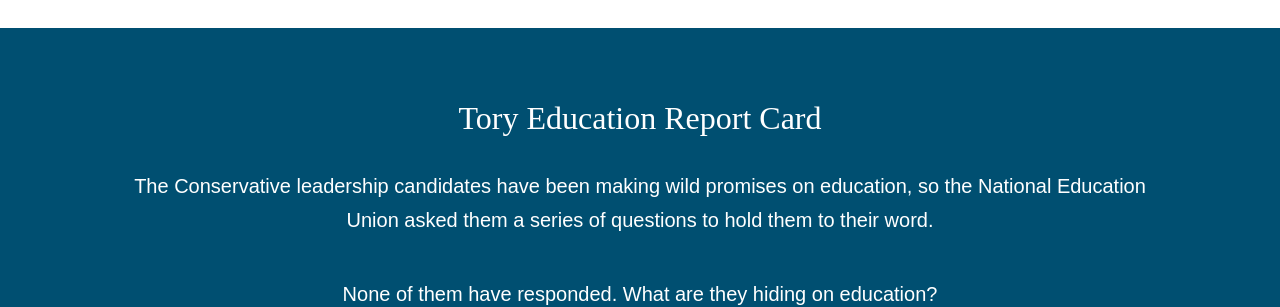
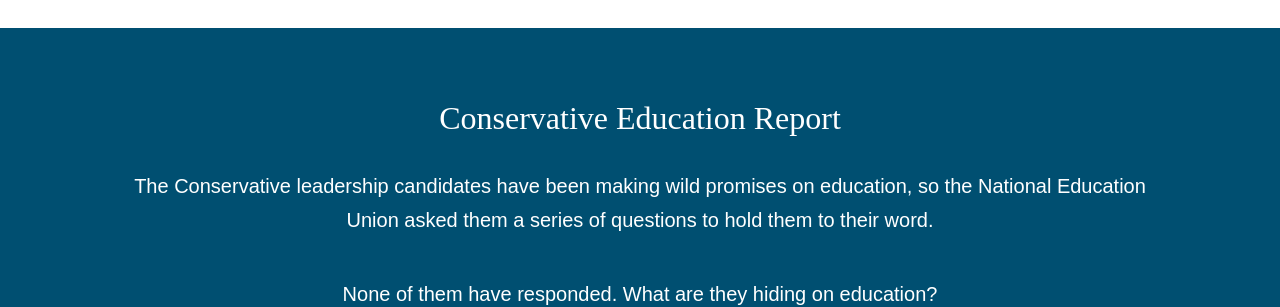
Before and after one commit to maxcoyote/tory-education-report-card, a Jekyll site: the page built from index.markdown, in a window 1280 px wide. Shown: the part 148-455 px from the top of the page. Built offline with Jekyll 4.4.1, drawn with Linux system fonts in a browser that asks for light colours; nearby versions of some CDN libraries; some web fonts are replaced.

Commit message:
Updated Config

```diff
--- a/_config.yml
+++ b/_config.yml
@@ -1,5 +1,5 @@
 ---
-title: Tory Education Report Card
+title: Conservative Education Report
 timezone: UTC
 collections:
   posts:
@@ -8,7 +8,7 @@
   uploads:
     title: Uploads
     output: true
-name: Tory Education Report Card
+name: Conservative Education Report
 markdown: kramdown
 plugins:
 - jekyll-feed
```
